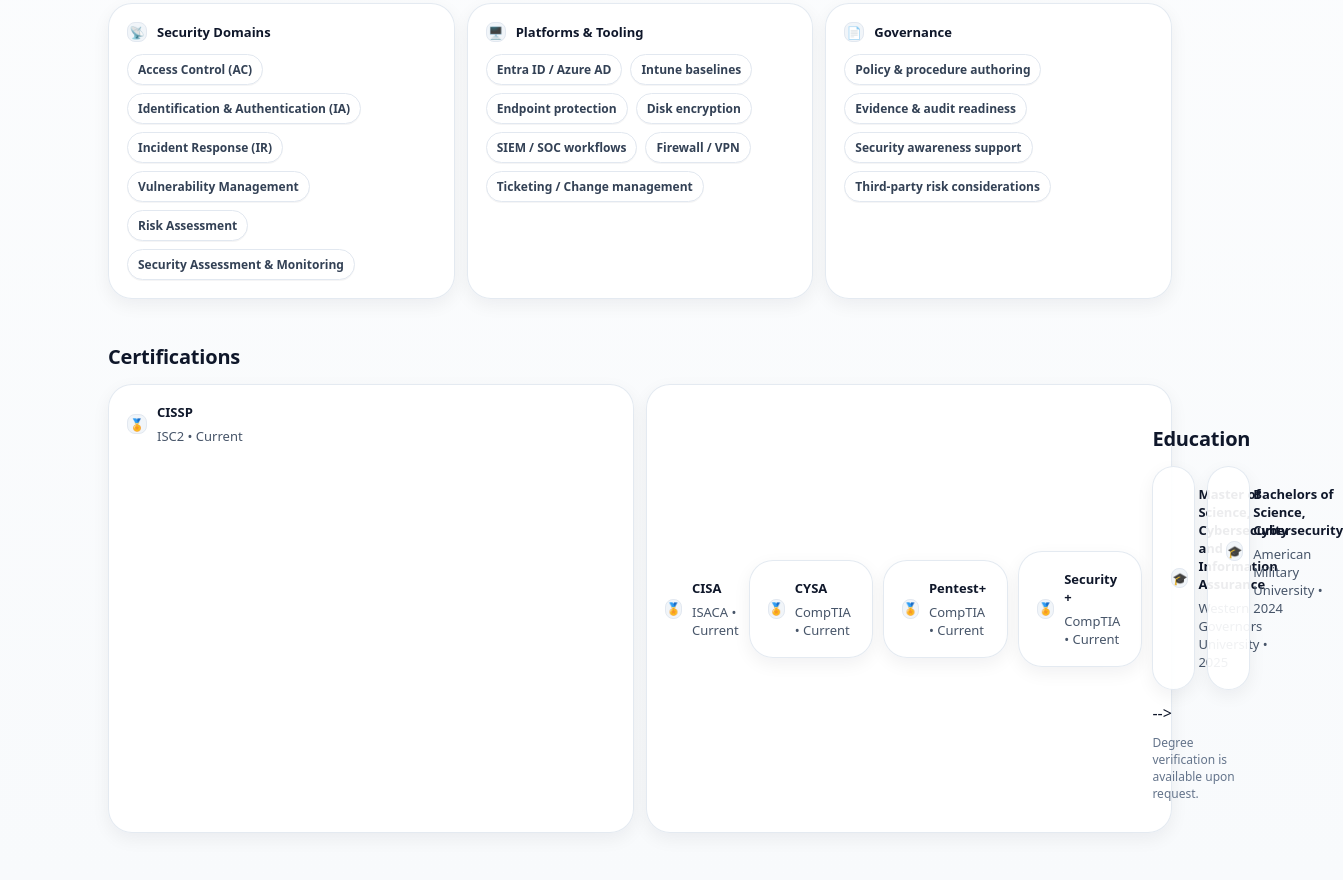
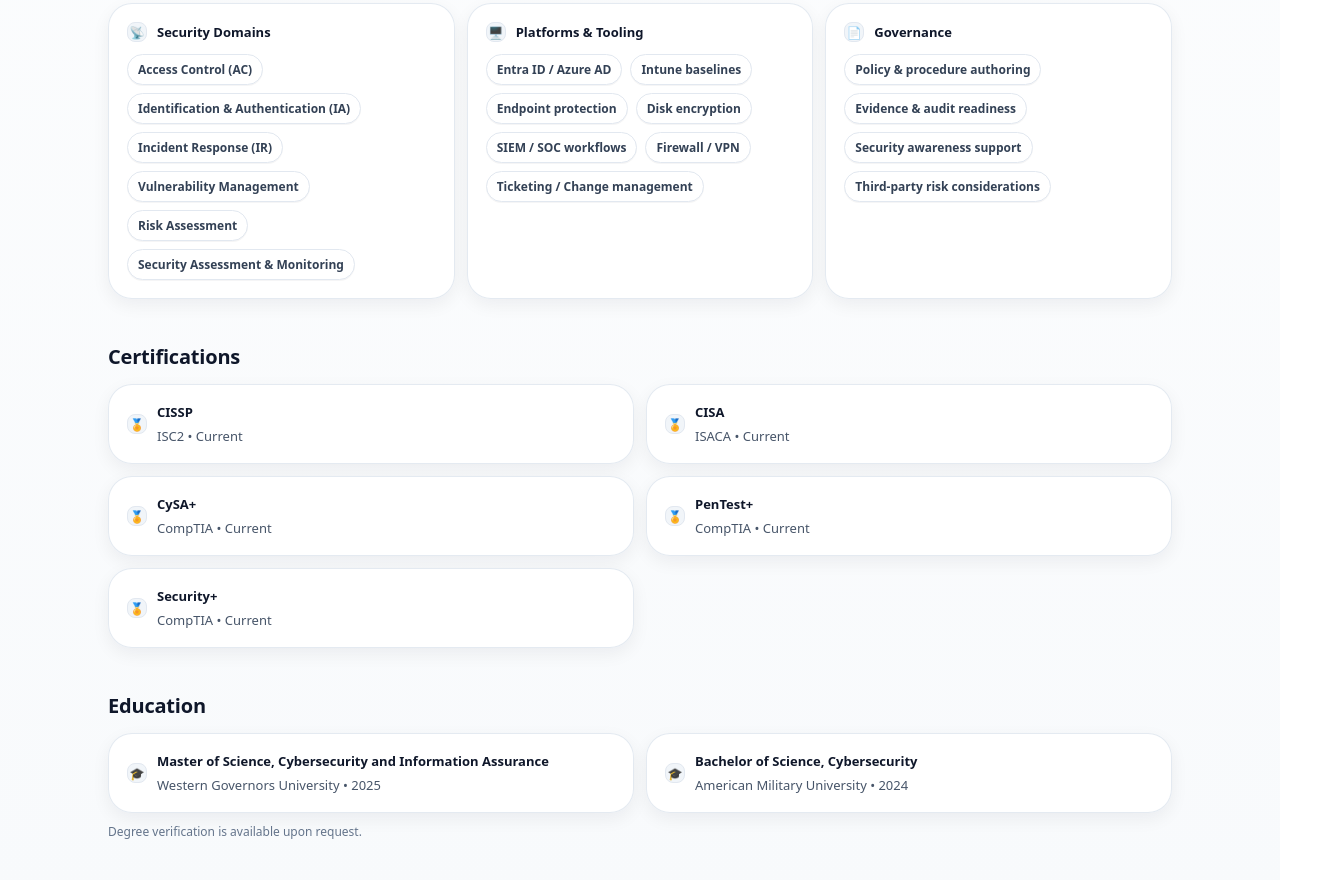
Before and after one commit to bbeals-cyber/myaccomplishments, a plain HTML site: page index.html in a window 1280 px wide. Shown: the part 1960-2840 px from the top of the page, 1343 px wide, since content can reach past the window. Drawn offline with Linux system fonts and the light colour scheme.

Commit message:
Fix section IDs and update education details

```diff
--- a/index.html
+++ b/index.html
@@ -318,7 +318,7 @@
             <a href="#experience">Experience</a>
             <a href="#skills">Skills</a>
             <a href="#certifications">Certifications</a>
-            <a href="#certifications">Education</a>
+            <a href="#education">Education</a>
           </nav>
 
           <div class="headerActions">
@@ -607,7 +607,6 @@
   </div>
 
   <div class="two" style="margin-top:14px;">
-            <!-- TODO: Replace with real certifications -->
     <div class="card pad">
       <div style="display:flex;gap:10px;align-items:center;">
         <span class="icon">🏅</span>
@@ -617,6 +616,7 @@
         </div>
       </div>
     </div>
+
     <div class="card pad">
       <div style="display:flex;gap:10px;align-items:center;">
         <span class="icon">🏅</span>
@@ -624,35 +624,43 @@
           <div style="font-weight:900;font-size:13px;">CISA</div>
           <div style="margin-top:6px;color:var(--muted);font-size:13px;">ISACA • Current</div>
         </div>
+      </div>
+    </div>
+
     <div class="card pad">
       <div style="display:flex;gap:10px;align-items:center;">
         <span class="icon">🏅</span>
         <div>
-                  <div style="font-weight:900;font-size:13px;">CYSA</div>
+          <div style="font-weight:900;font-size:13px;">CySA+</div>
           <div style="margin-top:6px;color:var(--muted);font-size:13px;">CompTIA • Current</div>
         </div>
       </div>
     </div>
+
     <div class="card pad">
       <div style="display:flex;gap:10px;align-items:center;">
         <span class="icon">🏅</span>
         <div>
-                  <div style="font-weight:900;font-size:13px;">Pentest+</div>
+          <div style="font-weight:900;font-size:13px;">PenTest+</div>
           <div style="margin-top:6px;color:var(--muted);font-size:13px;">CompTIA • Current</div>
         </div>
       </div>
     </div>
+
     <div class="card pad">
       <div style="display:flex;gap:10px;align-items:center;">
         <span class="icon">🏅</span>
         <div>
-                  <div style="font-weight:900;font-size:13px;">Security +</div>
+          <div style="font-weight:900;font-size:13px;">Security+</div>
           <div style="margin-top:6px;color:var(--muted);font-size:13px;">CompTIA • Current</div>
         </div>
       </div>
     </div>
-         <!-- DEGREES -->
-<div style="margin-top:22px;">
+  </div>
+</section>
+
+<!-- EDUCATION -->
+<section id="education">
   <div class="sectionHead">
     <h2>Education</h2>
   </div>
@@ -677,7 +685,7 @@
         <span class="icon">🎓</span>
         <div>
           <div style="font-weight:900;font-size:13px;">
-            Bachelors of Science, Cybersecurity
+            Bachelor of Science, Cybersecurity
           </div>
           <div style="margin-top:6px;color:var(--muted);font-size:13px;">
             American Military University • 2024
@@ -685,10 +693,9 @@
         </div>
       </div>
     </div>
-    -->
   </div>
 
   <p style="margin-top:10px;color:#64748b;font-size:12px;">
     Degree verification is available upon request.
   </p>
-</div>
+</section>
```
Lines whose indentation alone changed are shown as unchanged.
